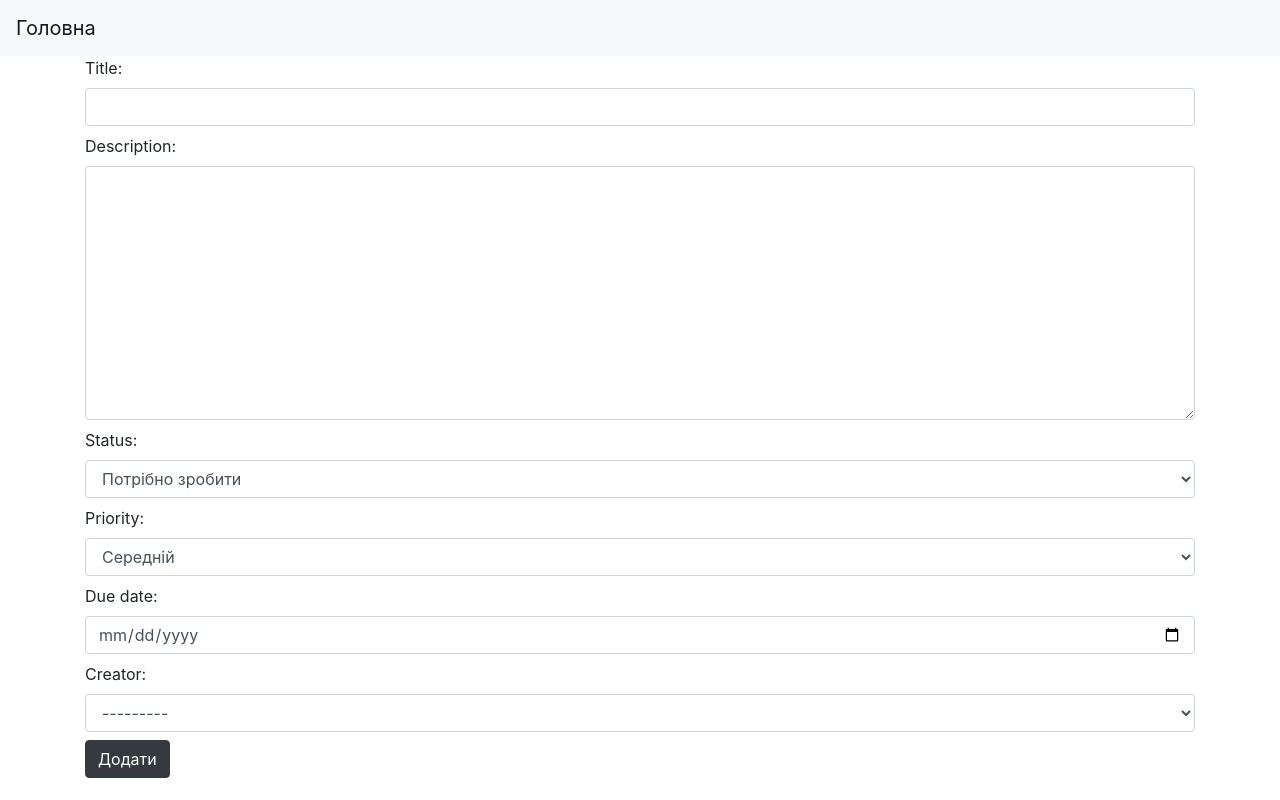
After one commit to yarynaboiko/task_traking, a Django app: template templates/tasks/task_create.html in a window 1280 px wide. The commit adds this page. Run offline with Django 5.2, Linux system fonts and the light colour scheme; the template is opened without the code that fills it: values that come from a table or form of the project are taken from there, others are empty; data comes from the database, SQL or seed files in the repository; both versions use the stored data as it was after the commit; parts of the project's set-up code (start-up, migrations or seed data) failed here and were passed over; some libraries are stand-ins or nearby versions.

Commit message:
new project

```diff
--- /dev/null
+++ b/tasks/forms.py
@@ -0,0 +1,16 @@
+from django import forms
+
+from tasks.models import Task
+
+
+class TaskForm(forms.ModelForm):
+    class Meta:
+        model = Task
+        fields = ['title', 'description', 'status', 'priority', 'due_date', 'creator']
+
+    def __init__(self, *args, **kwargs):
+        super(TaskForm, self).__init__(*args, **kwargs)
+        for field in self.fields:
+            self.fields[field].widget.attrs.update({'class': "form-control mb-2"})
+
+        self.fields['due_date'].widget = forms.DateInput(attrs={"type": "date", 'class': "form-control mb-2"})
--- a/tasks/models.py
+++ b/tasks/models.py
@@ -5,15 +5,15 @@ from django.contrib.auth.models import User
 class Task(models.Model):
 
     STATUS_CHOISES = [
-        ("todo", "To Do"),
-        ("in_progress", "In Progress"),
-        ("done", "Done"),
+        ("todo", "Потрібно зробити"),
+        ("in_progress", "В процесі"),
+        ("done", "Виконано"),
     ]
 
     PRIORITY_CHOISES = [
-        ("low", "Low"),
-        ("medium", "Medium"),
-        ("high", "High"),
+        ("low", "Низький"),
+        ("medium", "Середній"),
+        ("high", "Високий"),
     ]
 
     title = models.CharField(max_length=250)
--- a/tasks/urls.py
+++ b/tasks/urls.py
@@ -3,5 +3,6 @@ from tasks import views
 
 urlpatterns = [
     path('', views.TaskListView.as_view(), name="task-list"),
+    path('create/', views.TaskCreateView.as_view(), name="task-create"),
 
 ]
--- a/tasks/views.py
+++ b/tasks/views.py
@@ -1,6 +1,11 @@
 from django.shortcuts import render
+from django.urls import reverse_lazy
+
 from tasks import models
 from django.views.generic import ListView, DeleteView, CreateView
+
+from tasks.forms import TaskForm
+
 
 class TaskListView(ListView):
     model = models.Task
--- a/templates/base.html
+++ b/templates/base.html
@@ -7,7 +7,10 @@
 </head>
 <body>
     <nav class="navbar navbar-expand-lg navbar-light bg-light">
-        <a class="navbar-brand" href="{% url 'task_list' %}">Головна</а>
+
+        <a class="navbar-brand" href="{% url 'task-list' %}">
+            Головна
+        </a>
     </nav>
 
     {% block content %}
--- /dev/null
+++ b/templates/tasks/task_create.html
@@ -0,0 +1,11 @@
+{% extends 'base.html'%}
+{% block content %}
+<div class="container">
+    <form method="POST">
+        {% csrf_token %}
+        {{ form.as_div }}
+        <button class="btn btn-dark" type="submit">Додати </button>
+    </form>
+</div>
+
+{% endblock %}
```
Also changed, not shown: templates/tasks/task_list.html (+16 -0 lines), db.sqlite3.
